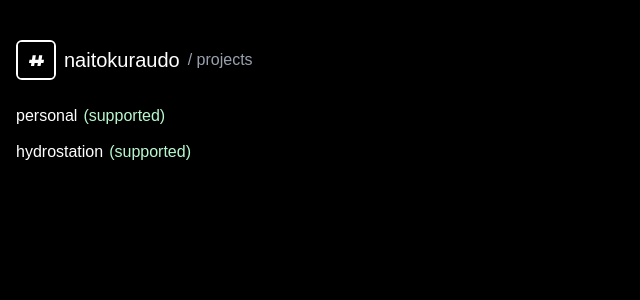
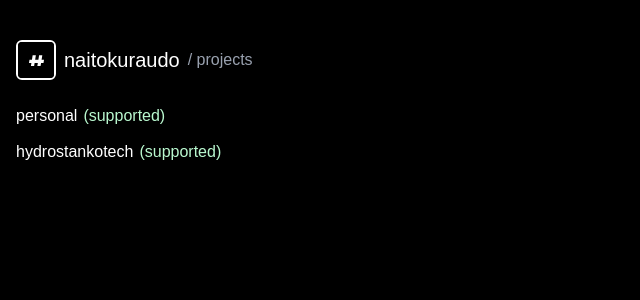
Before and after one commit to naitokuraudo/personal, a Vue app: page /projects in a window 1280 px wide. Shown: the top 300 px of the page, without its empty margins (0-640 px from the left). Built offline with nearby package versions, Linux system fonts and the light colour scheme; a web font is replaced by a local one.

Commit message:
refactor(project): rename hydrostation to hydrostankotech

```diff
--- a/src/views/ProjectsView.vue
+++ b/src/views/ProjectsView.vue
@@ -11,7 +11,7 @@ import Header from '@/components/Header.vue'
         <span class="text-green-200">(supported)</span>
       </li>
       <li class="flex items-center gap-1.5">
-        <a target="_blank" class="link" href="https://hydrostankotech.ru/">hydrostation</a>
+        <a target="_blank" class="link" href="https://hydrostankotech.ru/">hydrostankotech</a>
         <span class="text-green-200">(supported)</span>
       </li>
     </ul>
```
